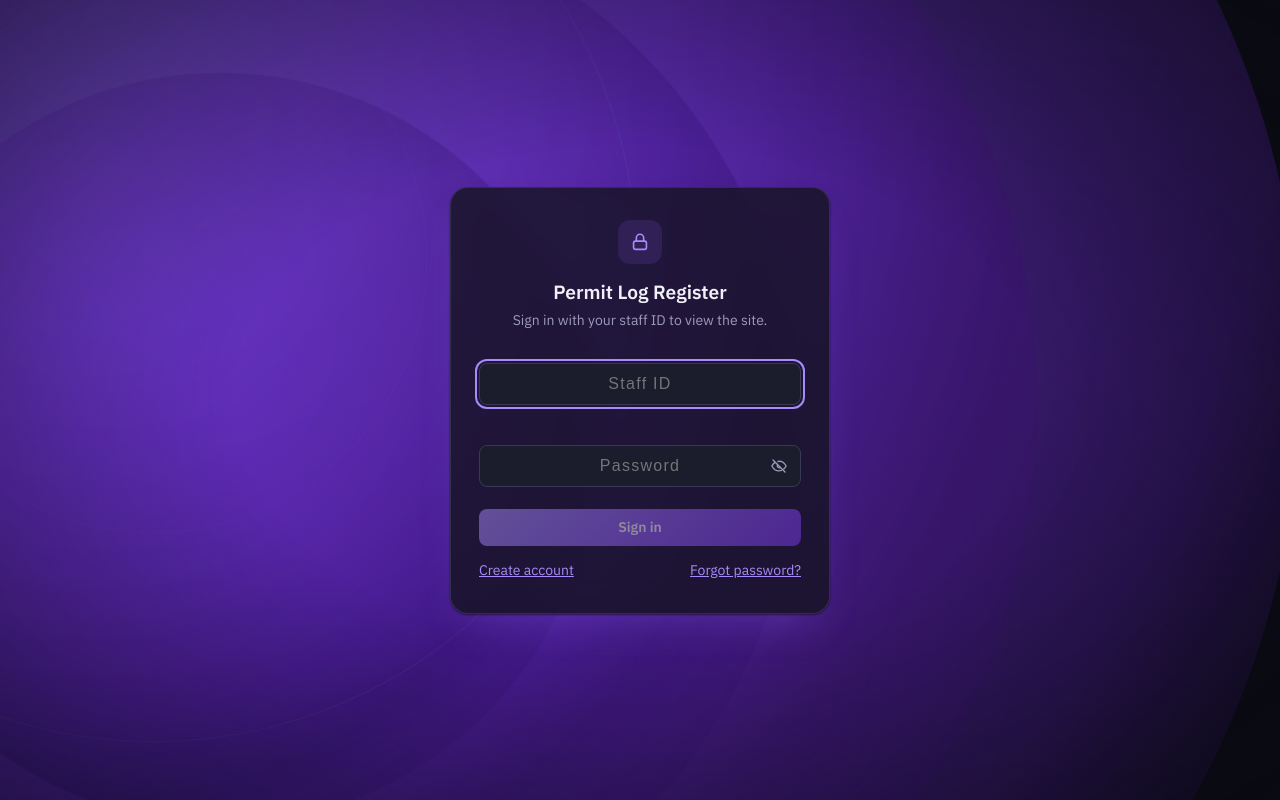
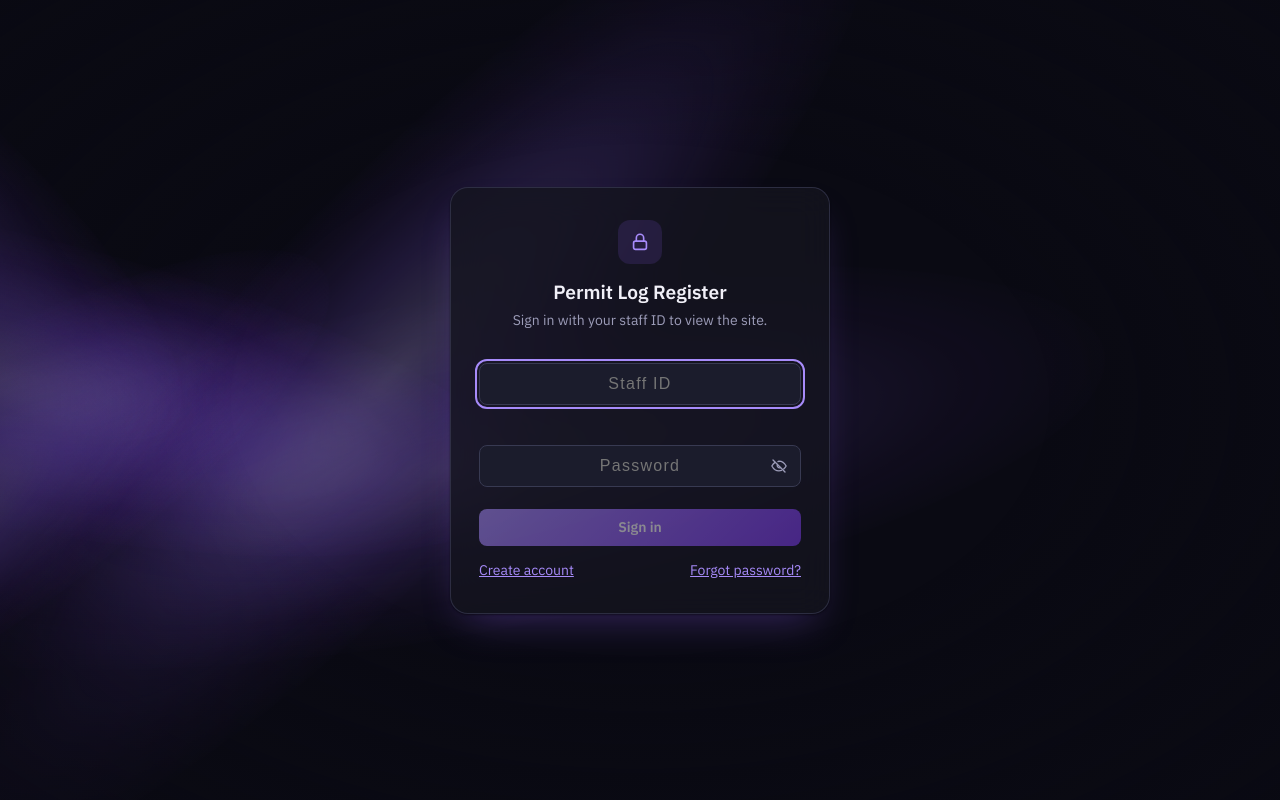
Before and after one commit to spareimail77-del/Permit-monitor, a Next.js app: page /login in a window 1280 px wide. Built offline with nearby package versions, Linux system fonts and the light colour scheme.

Commit message:
Add files via upload

```diff
--- a/app/components/AuthShell.js
+++ b/app/components/AuthShell.js
@@ -1,10 +1,8 @@
 // Shared wrapper for the sign-in style pages (login, create account, forgot
 // password, change password). Background, browser-side only (CSS only, no
 // image, no library, no server work):
-//   - dark theme: a still, top-down water surface — 4 overlapping domes of
-//     colour (like looking straight down at layered ripples), each breathing
-//     very slowly, plus 3 thin rings expanding outward from the same point
-//     like the rings that spread after something drops into water
+//   - dark theme: a calm near-black surface with five slow, soft bands of
+//     lighter purple light sweeping in from the left edge and corners
 //   - light theme: the calm drifting teal haze (unchanged)
 // Only one of the two is shown per theme (see .auth-* rules in globals.css).
 // All markup below is static (no randomness), so server and client render
@@ -15,13 +13,11 @@ export default function AuthShell({ children, top, below = false }) {
     <main className={`auth-shell${below ? " auth-shell--below" : ""}`}>
       <div className="auth-bg" aria-hidden="true">
         <div className="auth-waves">
-          <span className="ripple-dome ripple-dome--1" />
-          <span className="ripple-dome ripple-dome--2" />
-          <span className="ripple-dome ripple-dome--3" />
-          <span className="ripple-dome ripple-dome--4" />
-          <span className="ripple-ring ripple-ring--1" />
-          <span className="ripple-ring ripple-ring--2" />
-          <span className="ripple-ring ripple-ring--3" />
+          <span className="wave wave--1" />
+          <span className="wave wave--2" />
+          <span className="wave wave--3" />
+          <span className="wave wave--4" />
+          <span className="wave wave--5" />
         </div>
         <span className="auth-blob auth-blob--1" />
         <span className="auth-blob auth-blob--2" />
--- a/app/globals.css
+++ b/app/globals.css
@@ -1812,96 +1812,53 @@ a.stat-card:hover {
   display: block;
 }
 
-/* Dark theme: a still, top-down water surface, like the reference photo —
-   overlapping domes of colour anchored off the top-left corner, brightest
-   and largest at the front, darker and smaller behind it. Each dome
-   "breathes" (a slow, few-percent scale/shift) so the surface never looks
-   frozen, and three thin rings expand outward from the same corner on a
-   loop, like the rings that spread after something drops into water. Both
-   motions are slow (22–46s) and low-opacity, so nothing distracts from the
-   form in front. */
+/* Dark theme: a calm, near-black surface with slow bands of lighter purple
+   light sweeping in from the left edge and corners, like liquid catching
+   light. The base is still and dark; only the bands glow. Five soft bands
+   start at different points (top-left corner, upper-left, mid-left, lower-left,
+   bottom-left corner) and drift inward at different angles, speeds and
+   offsets, so it reads organic rather than symmetric. No blur filter: the
+   soft edges come from the gradient itself, and only transform/opacity
+   animate, so it stays cheap on phones. */
 .auth-waves {
   position: absolute;
   inset: 0;
   overflow: hidden;
+  background: var(--color-bg);
 }
 
 [data-theme="light"] .auth-waves {
   display: none;
 }
 
-.ripple-dome {
+.wave {
   position: absolute;
-  left: -35%;
+  width: 95vmax;
+  height: 24vmax;
   border-radius: 50%;
-  aspect-ratio: 1 / 1;
-  animation: ripple-breathe var(--dur, 30s) ease-in-out var(--delay, 0s) infinite;
-}
-
-.ripple-dome--1 {
-  width: 135%;
-  top: -60%;
-  background: radial-gradient(circle at 32% 30%, #a78bfa 0%, #7c3aed 42%, #4c1d95 68%, transparent 84%);
-  opacity: 0.5;
-  --dur: 24s;
-}
-
-.ripple-dome--2 {
-  width: 108%;
-  top: -34%;
-  left: -30%;
-  background: radial-gradient(circle at 34% 32%, #8b5cf6 0%, #6d28d9 42%, #3b1370 68%, transparent 84%);
-  opacity: 0.42;
-  --dur: 32s;
-  --delay: -8s;
-}
-
-.ripple-dome--3 {
-  width: 82%;
-  top: -10%;
-  left: -22%;
-  background: radial-gradient(circle at 34% 32%, #7c3aed 0%, #5b21b6 42%, #2e1065 68%, transparent 84%);
-  opacity: 0.36;
-  --dur: 38s;
-  --delay: -16s;
-}
-
-.ripple-dome--4 {
-  width: 58%;
-  top: 10%;
-  left: -12%;
-  background: radial-gradient(circle at 34% 32%, #6d28d9 0%, #4c1d95 42%, #1e0b4d 68%, transparent 84%);
-  opacity: 0.3;
-  --dur: 46s;
-  --delay: -4s;
-}
-
-@keyframes ripple-breathe {
-  0%, 100% { transform: scale(1) translate(0, 0); }
-  50% { transform: scale(1.035) translate(1.2%, -1%); }
-}
-
-/* The expanding rings share the domes' corner origin. */
-.ripple-ring {
-  position: absolute;
-  left: -22%;
-  top: -22%;
-  width: 68%;
-  aspect-ratio: 1 / 1;
-  border-radius: 50%;
-  border: 1.5px solid rgba(196, 181, 253, 0.3);
-  animation: ripple-expand var(--dur, 14s) ease-out var(--delay, 0s) infinite;
+  background: radial-gradient(
+    ellipse at center,
+    rgba(196, 181, 253, 0.5) 0%,
+    rgba(139, 92, 246, 0.36) 30%,
+    rgba(91, 33, 182, 0.16) 55%,
+    transparent 72%
+  );
   opacity: 0;
-}
-
-.ripple-ring--1 { --dur: 14s; --delay: 0s; }
-.ripple-ring--2 { --dur: 14s; --delay: -4.6s; }
-.ripple-ring--3 { --dur: 14s; --delay: -9.2s; }
-
-@keyframes ripple-expand {
-  0% { transform: scale(0.55); opacity: 0; }
-  12% { opacity: 0.4; }
-  100% { transform: scale(1.55); opacity: 0; }
+  will-change: transform, opacity;
+  animation: wave-sweep var(--dur, 30s) ease-in-out var(--delay, 0s) infinite;
+}
+
+.wave--1 { left: -70vmax; top: -6vmax;  --rot: 38deg;  --dx: 62vmax; --dy: 30vmax;  --dur: 32s; --delay: 0s; }
+.wave--2 { left: -78vmax; top: 22vh;    --rot: 12deg;  --dx: 70vmax; --dy: 8vmax;   --dur: 38s; --delay: -11s; }
+.wave--3 { left: -74vmax; top: 48vh;    --rot: -10deg; --dx: 68vmax; --dy: -6vmax;  --dur: 35s; --delay: -22s; }
+.wave--4 { left: -68vmax; bottom: 4vh;  --rot: -32deg; --dx: 60vmax; --dy: -26vmax; --dur: 41s; --delay: -6s; }
+.wave--5 { left: -72vmax; bottom: -8vmax; --rot: -46deg; --dx: 64vmax; --dy: -34vmax; --dur: 45s; --delay: -28s; }
+
+@keyframes wave-sweep {
+  0%   { transform: translate(0, 0) rotate(var(--rot)) scale(0.85); opacity: 0; }
+  25%  { opacity: 0.85; }
+  60%  { opacity: 0.6; }
+  100% { transform: translate(var(--dx), var(--dy)) rotate(var(--rot)) scale(1.12); opacity: 0; }
 }
 
 .auth-vignette {
@@ -2037,8 +1994,7 @@ html[data-enter] .dash-panel { animation-delay: 0.5s; }
 
 @media (prefers-reduced-motion: reduce) {
   .auth-blob,
-  .ripple-dome,
-  .ripple-ring,
+  .wave,
   .auth-center > .panel,
   .passcode-card.is-leaving,
   .veil,
@@ -2047,5 +2003,5 @@ html[data-enter] .dash-panel { animation-delay: 0.5s; }
     animation: none !important;
   }
   .veil { display: none; }
-  .ripple-ring { opacity: 0.15 !important; }
-}
+  .wave { opacity: 0.35 !important; }
+}
```
